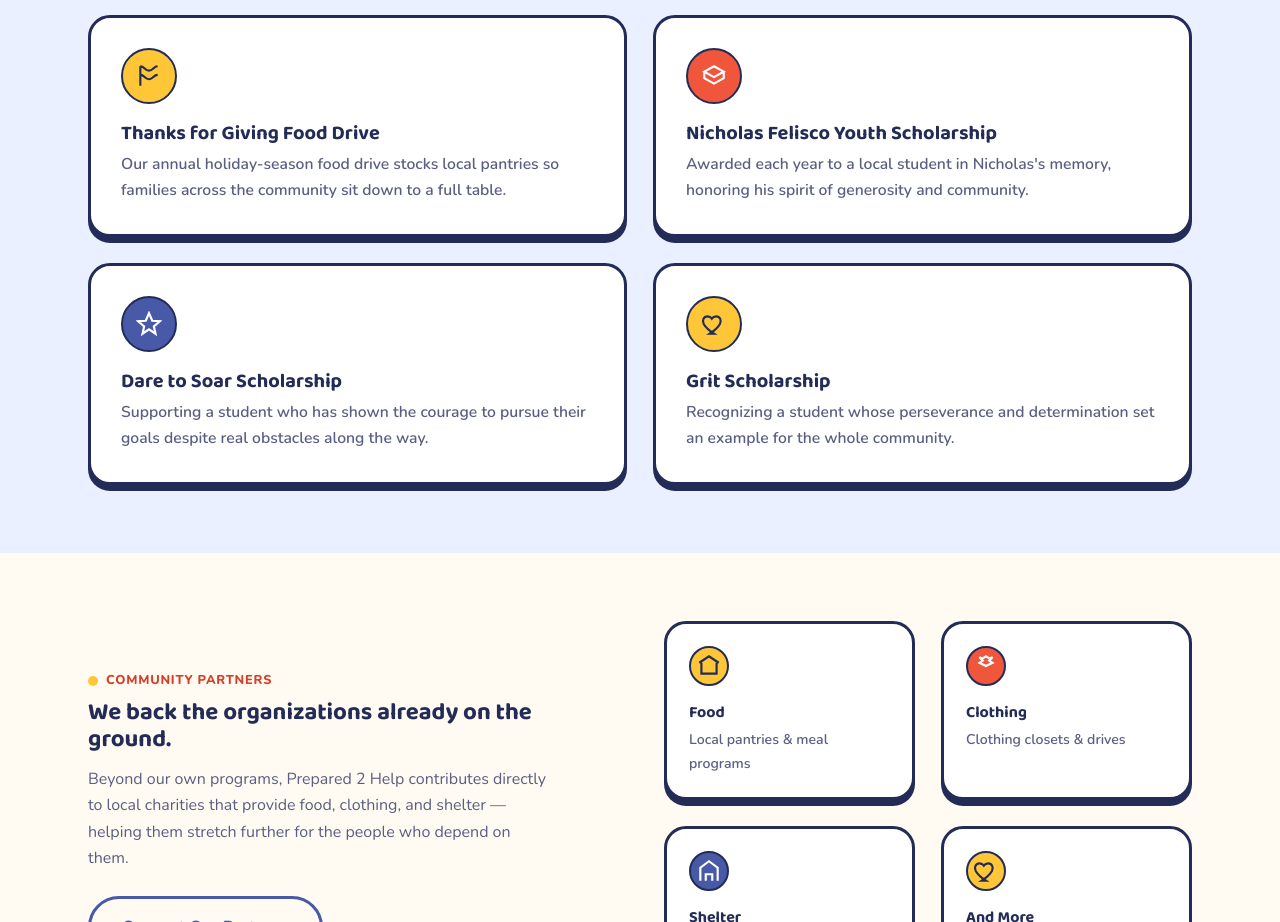
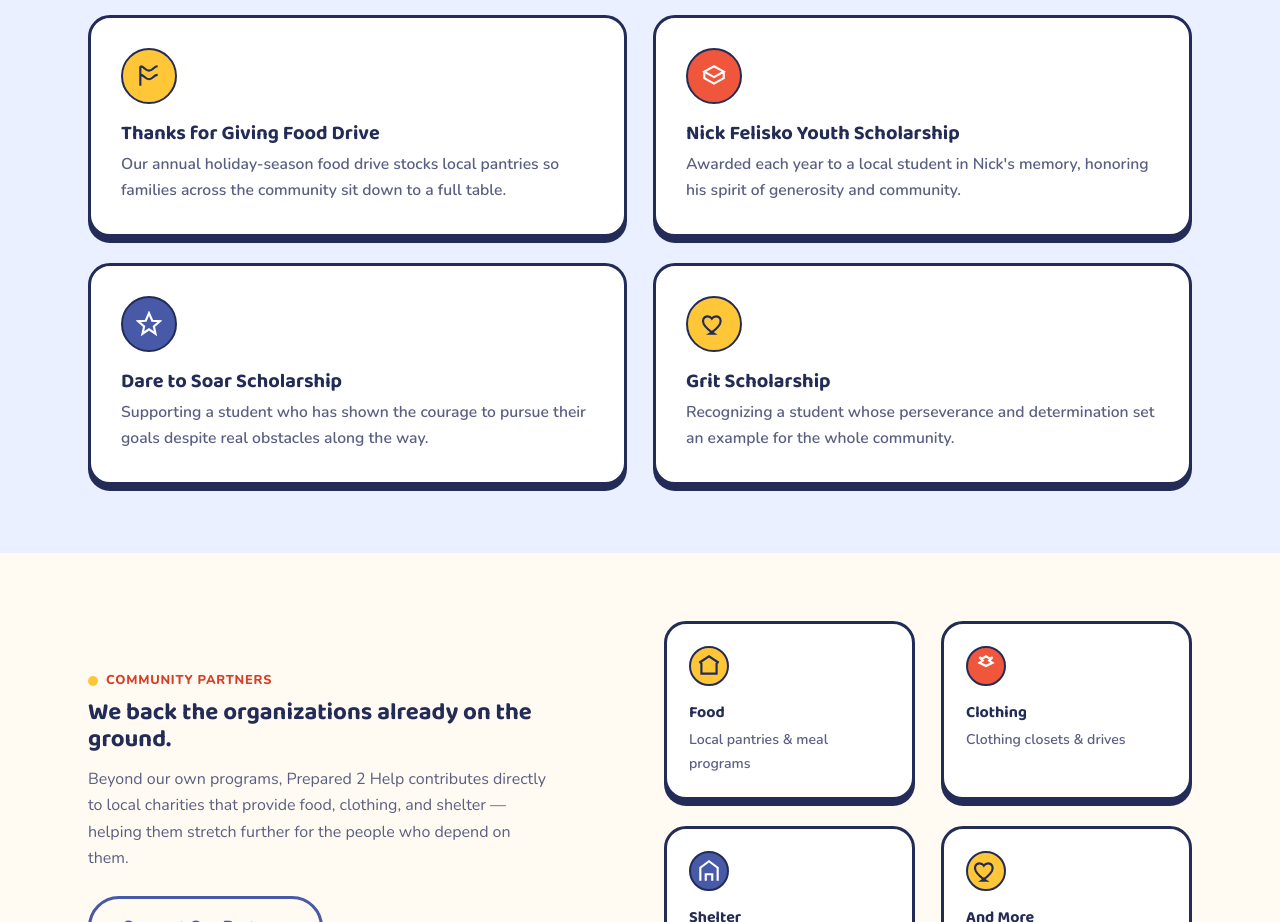
Before and after one commit to labellachristian1-cyber/P2H, a plain HTML site: page index.html in a window 1280 px wide. Shown: the part 1100-2022 px from the top of the page. Drawn offline with nearby package versions, Linux system fonts and the light colour scheme.

Commit message:
Update index.html

```diff
--- a/index.html
+++ b/index.html
@@ -80,8 +80,8 @@
       </div>
       <div class="card">
         <div class="card-icon"><svg viewBox="0 0 24 24" fill="none" stroke="#4859A8" stroke-width="2"><path d="M12 3l9 5-9 5-9-5 9-5zM3 8v6l9 5 9-5V8"/></svg></div>
-        <h3>Nicholas Felisco Youth Scholarship</h3>
-        <p>Awarded each year to a local student in Nicholas's memory, honoring his spirit of generosity and community.</p>
+        <h3>Nick Felisko Youth Scholarship</h3>
+        <p>Awarded each year to a local student in Nick's memory, honoring his spirit of generosity and community.</p>
       </div>
       <div class="card">
         <div class="card-icon"><svg viewBox="0 0 24 24" fill="none" stroke="#4859A8" stroke-width="2"><path d="M12 2l3 7 7 .5-5.5 4.7L18 21l-6-4-6 4 1.5-6.8L2 9.5 9 9l3-7z"/></svg></div>
```
